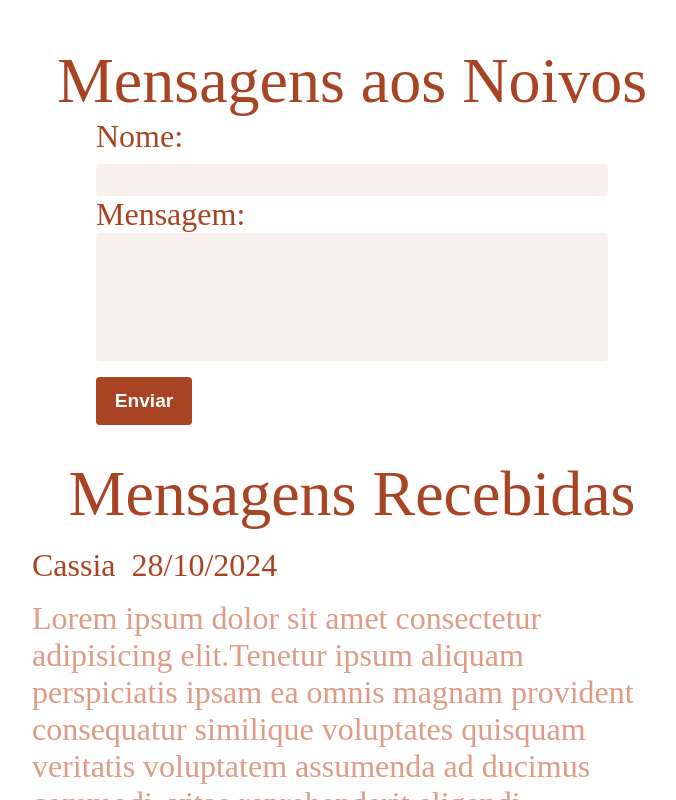
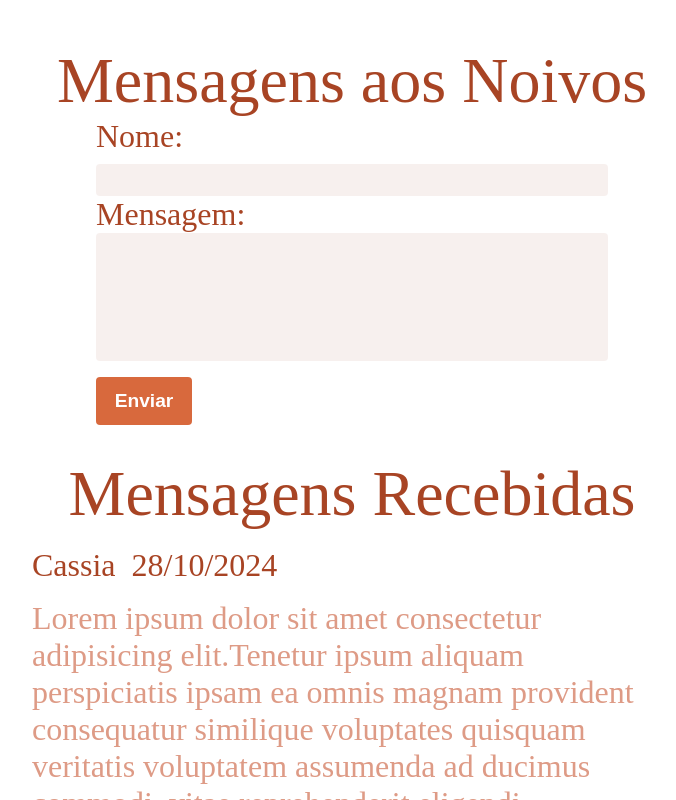
Before and after one commit to paulohlips/my-wedding, a React (Vite) app: page / in a window 1280 px wide. In both pictures the pointer is over the button "Enviar". Shown: the part 2416-3216 px from the top of the page, without its empty margins (288-964 px from the left). Built offline with nearby package versions, Linux system fonts and the light colour scheme; a web font is replaced by a local one.

Commit message:
feat: removes outline default focus and add button hover effect

```diff
--- a/src/global.css
+++ b/src/global.css
@@ -18,3 +18,11 @@
   padding: 0;
   box-sizing: border-box;
 }
+
+* :focus {
+  outline: none;
+}
+
+button:hover {
+  background-color: var(--peachDarker);
+}
```
